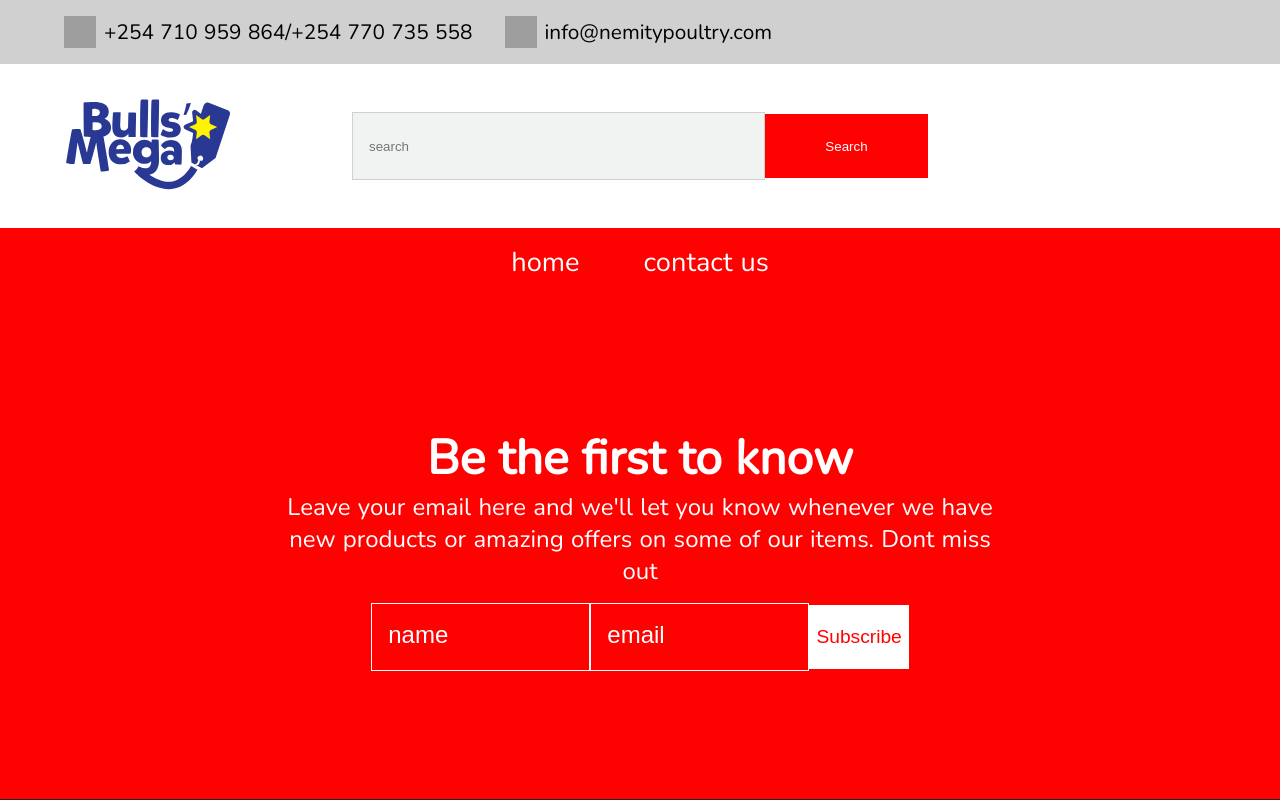
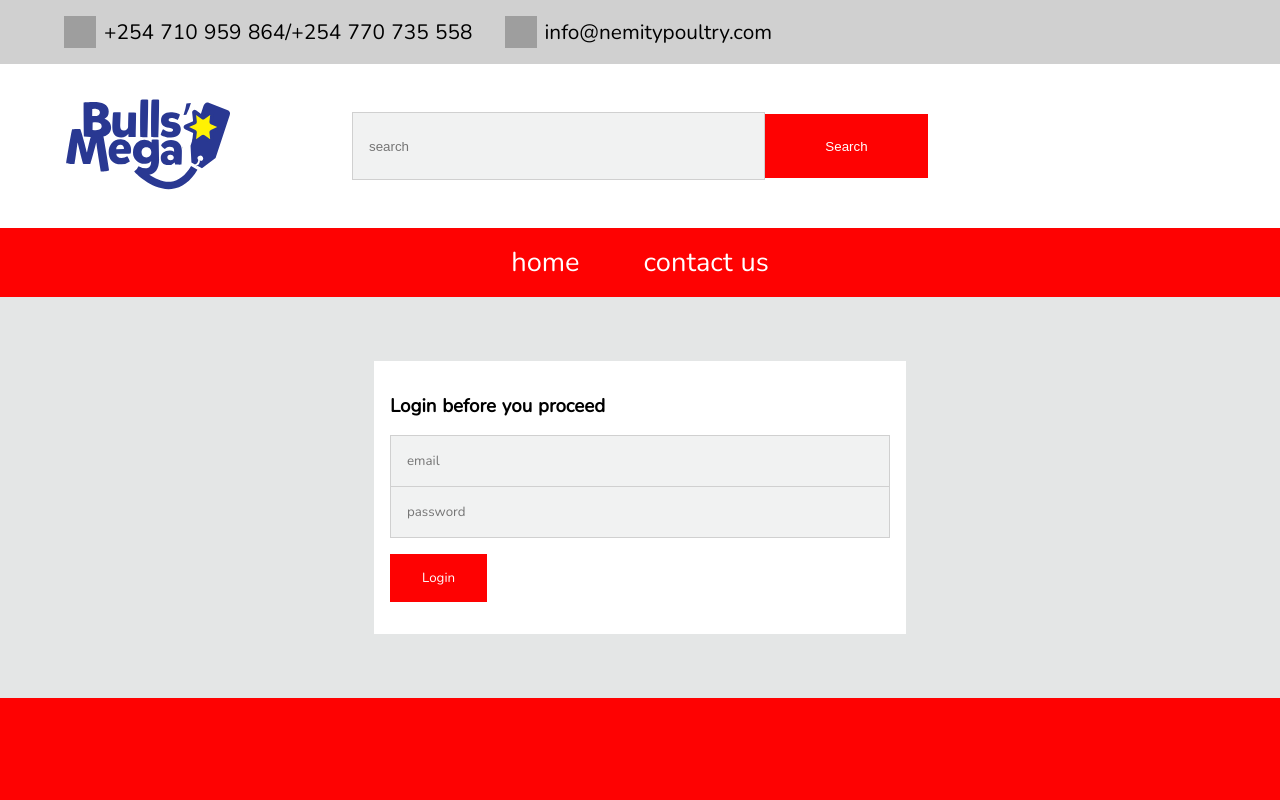
Before and after one commit to dennismiano/samara, a Nuxt app: page /login in a window 1280 px wide. Shown: the top 800 px of the page. Built offline with nearby package versions, Linux system fonts and the light colour scheme; grey boxes are pictures that could not be loaded.

Commit message:
added login form

```diff
--- /dev/null
+++ b/pages/login/index.vue
@@ -0,0 +1,99 @@
+<template>
+    <div class="login-form-wrapper">
+      <div class="form-wrapper">
+        <h3>Login before you proceed</h3>
+
+        <div class="form">
+          <div class="form-group">
+            <input type="email" placeholder="email" v-model="login_details.username">
+          </div>
+
+          <div class="form-group">
+            <input type="password" placeholder="password" v-model="login_details.password">
+          </div>
+
+          <div class="form-group">
+            <button>Login</button>
+          </div>
+        </div>
+      </div>
+    </div>
+</template>
+
+<script>
+  export default{
+    data(){
+      return{
+        login_details:{
+          username: '',
+          password:''
+        }
+      }
+    }
+  }
+</script>
+
+<style lang="scss" scoped>
+
+@import "~/assets/sass/app.scss";
+
+  h1,h2,h3,h4,h5,h6,p,button,input{
+    margin:0;
+    font-family: $primary-font;
+  }
+
+  .login-form-wrapper{
+    height: auto;
+    background-color: darken($light-gray, 5);
+    display: flex;
+    justify-content: center;
+    padding-top: 4rem;
+    padding-bottom:4rem;
+    padding-right: 1rem;
+    padding-left: 1rem;
+  }
+
+  .form-wrapper{
+    width: 500px;
+    padding-right: 1rem;
+    padding-left: 1rem;
+    padding-top: 2rem;
+    padding-bottom:2rem;
+    background-color: $white;
+
+    h3{
+      margin-bottom: 1rem;
+    }
+  }
+
+  .form-group{
+    display: flex;
+  }
+
+  .form{
+    width:100%;
+    display: flex;
+    flex-flow: column;
+
+    input{
+      @include form-inputs;
+      height: 3rem;
+    }
+
+    input[type=text]{
+
+    }
+
+    input[type=password]{
+      border-top: none;
+      margin-bottom: 1rem;
+    }
+
+    button{
+      @include system-button($primary-color, $white);
+      padding-left:2rem;
+      padding-right: 2rem;
+      height: 3rem;
+    }
+  }
+</style>
```
